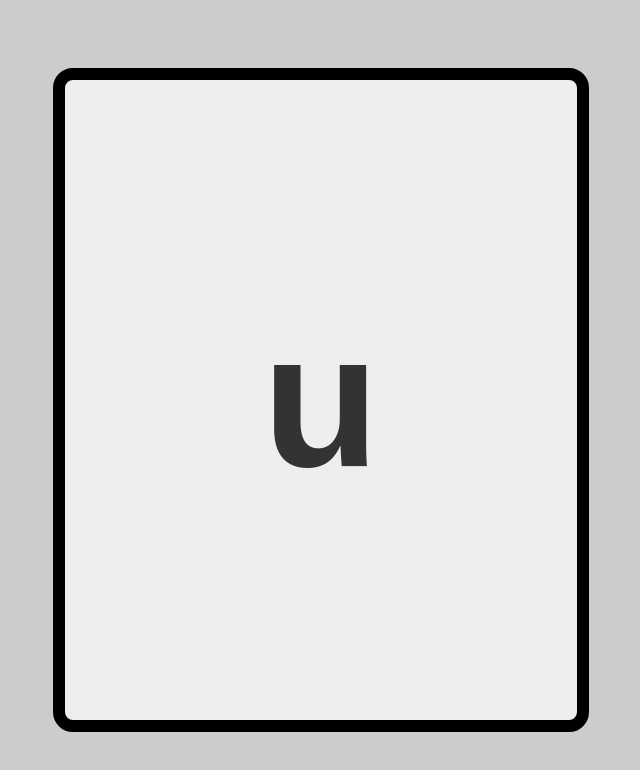
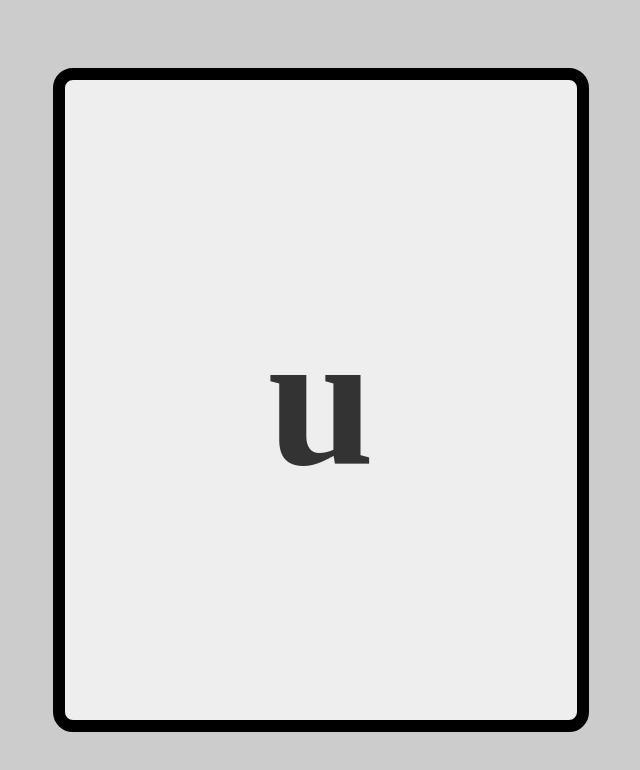
Before and after one commit to jethrobaldonado/letter-flash-cards, a React (Vite) app: page / in a window 1280 px wide. Shown: the top 770 px of the page, without its empty margins (319-959 px from the left). Built offline with nearby package versions, Linux system fonts and the light colour scheme.

Commit message:
update font

```diff
--- a/src/App.css
+++ b/src/App.css
@@ -1,6 +1,6 @@
 body {
   background: #cccccc;
-  font-family: 'Arial', serif;
+  font-family: 'Avenir', serif;
 }
 #root {
   max-width: 1280px;
```
